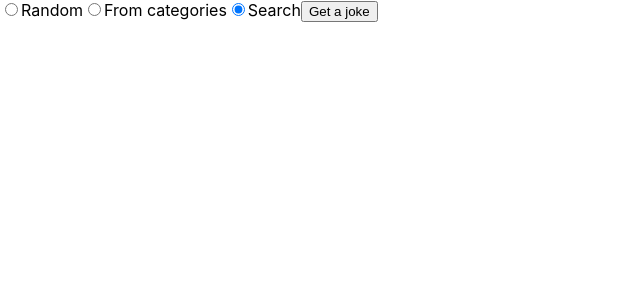
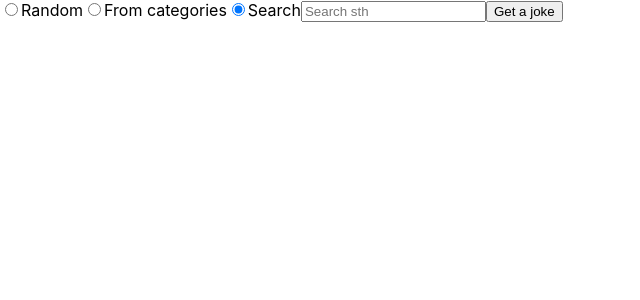
Before and after one commit to kdrshvolia/msi2020-frontend-development-test, a React (Create React App) app: page / in a window 1280 px wide. Both pictures are taken after a click on the radio button 238 px from the left and 9 px from the top of the page. Shown: the top 300 px of the page, without its empty margins (0-640 px from the left). Built offline with nearby package versions, Linux system fonts and the light colour scheme.

Commit message:
Adds search input

```diff
--- /dev/null
+++ b/src/components/SearchInput/SearchInput.js
@@ -0,0 +1,7 @@
+import React from 'react';
+
+const SearchInput = ({ placeholder, onChange }) => {
+  return <input type="text" placeholder={placeholder} onChange={onChange} />;
+};
+
+export default SearchInput;
--- a/src/components/SearchJokeForm/SearchJokeForm.js
+++ b/src/components/SearchJokeForm/SearchJokeForm.js
@@ -4,6 +4,8 @@ import Radio from '../Radio/Radio';
 import Button from '../Button/Button';
 import CategoriesList from '../CategoriesList/CategoriesList';
 import { withCategoriesList } from '../../hocs/withCategoriesList/withCategoriesList';
+import { withSearchInput } from '../../hocs/withSearchInput/withSearchInput';
+import SearchInput from '../SearchInput/SearchInput';
 
 const SearchJokeForm = ({
   options,
@@ -15,6 +17,7 @@ const SearchJokeForm = ({
   joke,
 }) => {
   const EnhancedCategoriesList = withCategoriesList(CategoriesList);
+  const EnhancedSearchInput = withSearchInput(SearchInput);
   return (
     <div>
       <Radio name="search-type" value="Random" option={options.random} handleChange={setType} />
@@ -28,6 +31,9 @@ const SearchJokeForm = ({
         <EnhancedCategoriesList setCategory={setCategory} />
       ) : null}
       <Radio name="search-type" value="Search" option={options.search} handleChange={setType} />
+      {chosenOption === options.search ? (
+        <EnhancedSearchInput placeholder="Search sth"/>
+      ) : null}
       <Button text="Get a joke" onClick={getJoke} />
     </div>
   );
--- /dev/null
+++ b/src/hocs/withSearchInput/withSearchInput.js
@@ -0,0 +1,21 @@
+import React from 'react';
+
+const withSearchInput = (WrappedComponent) => {
+  return class extends React.Component {
+    state = {
+      inputText: '',
+    };
+
+    handleChange = (e) => {
+      this.setState({
+        inputText: e.target.value,
+      });
+    };
+
+    render() {
+      return <WrappedComponent placeholder={this.props.placeholder} onChange={this.handleChange} />;
+    }
+  };
+};
+
+export { withSearchInput };
```
